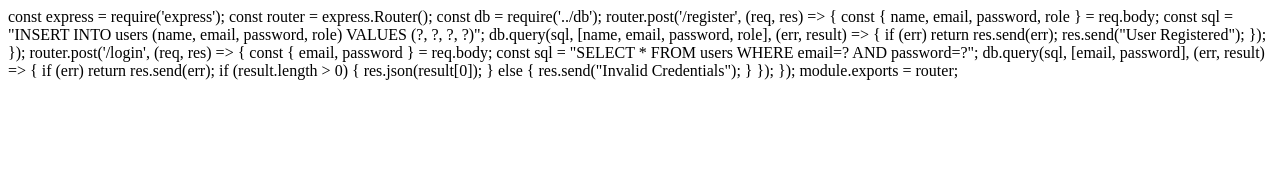
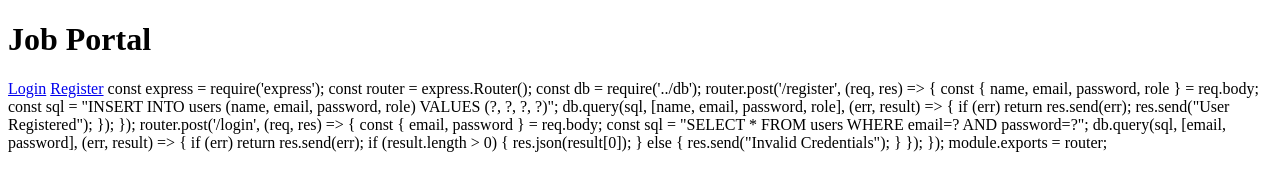
Before and after one commit to balasundartkm718-afk/JOB-PORTAL, a plain HTML site: page index.html in a window 1280 px wide. Drawn offline with Linux system fonts and the light colour scheme.

Commit message:
Update index.html

```diff
--- a/index.html
+++ b/index.html
@@ -1,4 +1,14 @@
-const express = require('express');
+<!DOCTYPE html>
+<html>
+<head>
+    <title>Job Portal</title>
+</head>
+<body>
+    <h1>Job Portal</h1>
+    <a href="login.html">Login</a>
+    <a href="register.html">Register</a>
+</body>
+</html>const express = require('express');
 const router = express.Router();
 const db = require('../db');
 
```
